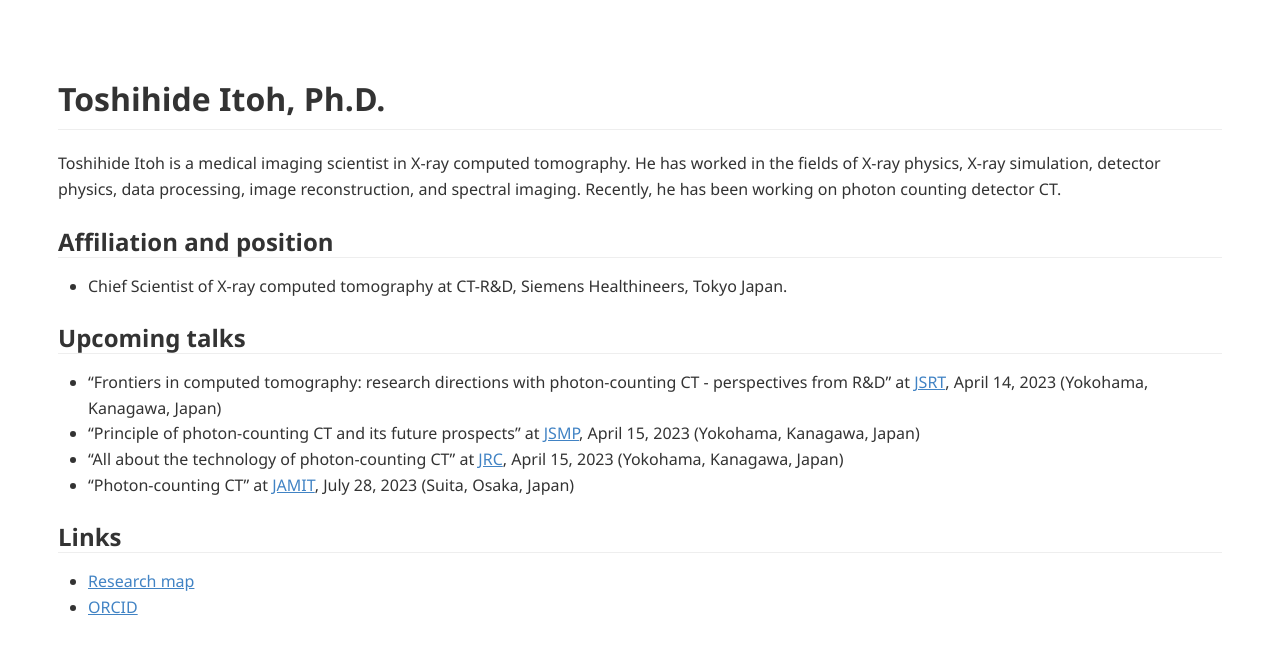
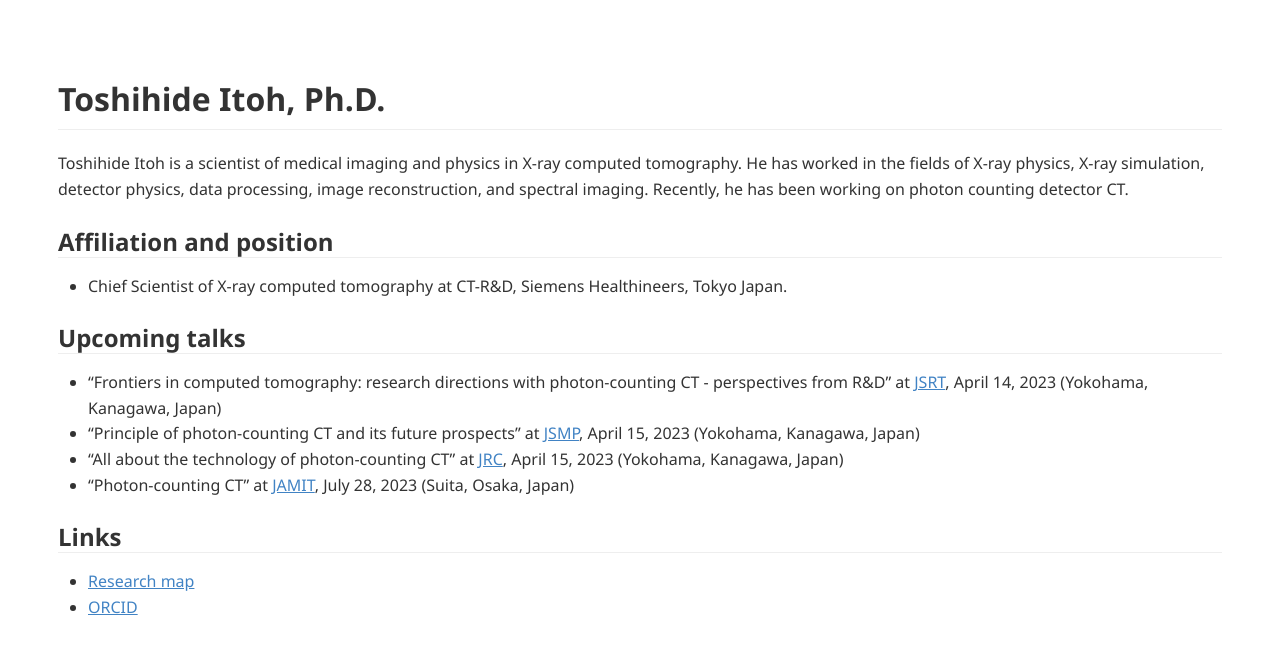
Before and after one commit to tnitoh/tnitoh.github.io, a Jekyll site: the page built from index.md, in a window 1280 px wide. Shown: the top 654 px of the page. Built offline with Jekyll 4.4.1, drawn with Linux system fonts in a browser that asks for light colours; Markdown is read by kramdown in place of the engine named in the settings.

Commit message:
Update index.md

```diff
--- a/index.md
+++ b/index.md
@@ -5,7 +5,7 @@ title: Toshihide Itoh's web page
 
 # Toshihide Itoh, Ph.D.
 
-Toshihide Itoh is a medical imaging scientist in X-ray computed tomography. He has worked in the fields of X-ray physics, X-ray simulation, detector physics, data processing, image reconstruction, and spectral imaging. Recently, he has been working on photon counting detector CT.
+Toshihide Itoh is a scientist of medical imaging and physics in X-ray computed tomography. He has worked in the fields of X-ray physics, X-ray simulation, detector physics, data processing, image reconstruction, and spectral imaging. Recently, he has been working on photon counting detector CT.
 
 ## Affiliation and position
 - Chief Scientist of X-ray computed tomography at CT-R&D, Siemens Healthineers, Tokyo Japan.
```
